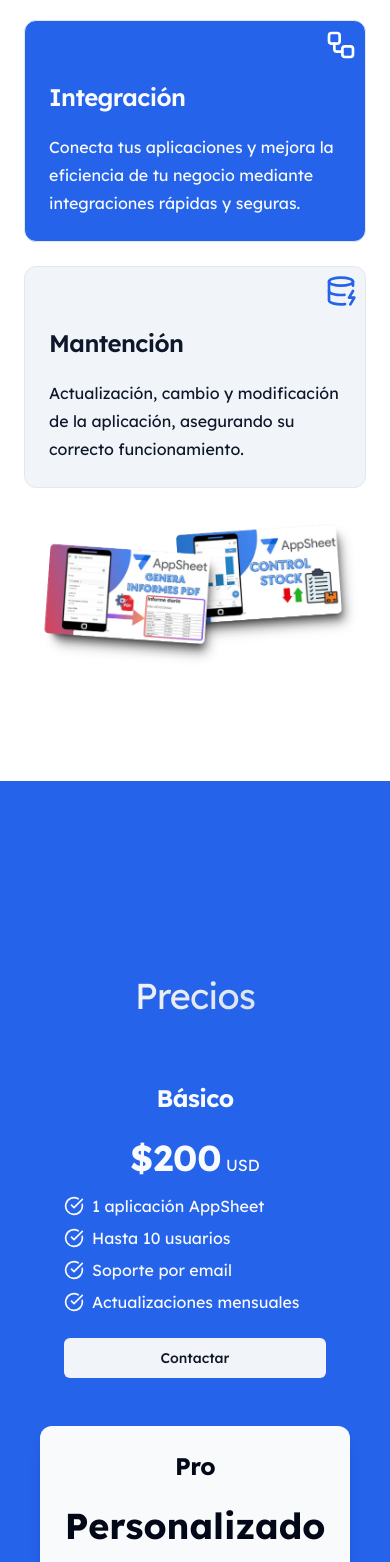
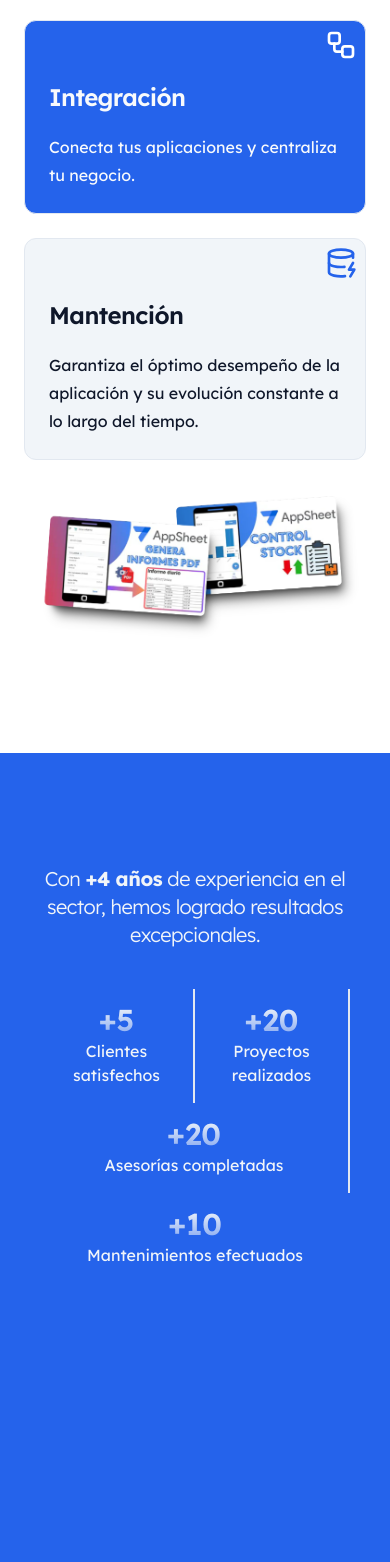
Before and after one commit to devfranciscogonzalez/landing, a Next.js app: page / in a window 390 px wide. Shown: the part 1720-3282 px from the top of the page. Built offline with nearby package versions, Linux system fonts and the light colour scheme.

Commit message:
Add SuccessStories component and integrate into Home page; refactor Services component

```diff
--- a/app/page.tsx
+++ b/app/page.tsx
@@ -5,6 +5,7 @@ import Footer from "@/components/Footer";
 import Header from "@/components/Header";
 import Hero from "@/components/Hero";
 import Services from "@/components/Services";
+import SuccessStories from "@/components/SuccessStories";
 
 export default function Home() {
   return (
@@ -14,6 +15,7 @@ export default function Home() {
         <Hero />
         <Services />
         {/* <Features /> */}
+        <SuccessStories />
         <Pricing />
         <FAQ />
         <Contact />
--- a/components/Services.tsx
+++ b/components/Services.tsx
@@ -1,51 +1,14 @@
-import {
-  CardContent,
-  CardDescription,
-  CardHeader,
-  CardTitle,
-} from "@/components/ui/card";
+import { CardContent, CardHeader, CardTitle } from "@/components/ui/card";
 import { MagicCard } from "@/components/ui/magic-card";
-import Image from "next/image";
 import services from "@/public/images/services.png";
-import { TypographyH2, TypographyLead, TypographyP } from "./ui/typography";
-import { Zap } from "lucide-react";
-import dev from "@/public/images/dev.png";
-// bg-gradient-to-b from-primary
 import {
   Blocks,
+  DatabaseZap,
   MessageCircleQuestion,
-  Workflow,
-  DatabaseZap,
+  Workflow
 } from "lucide-react";
-import { Badge } from "./ui/badge";
-
-const keywords = {
-  development: [
-    "personalización",
-    "agilidad",
-    "optimización",
-    "escalabilidad",
-    "innovación",
-  ],
-  consulting: [
-    "reducción de costos",
-    "agilidad en el desarrollo",
-    "enfoque estratégico",
-    "aprovechamiento de tecnología no-code",
-  ],
-  integration: [
-    "automatización",
-    "conectividad",
-    "eficiencia operativa",
-    "sinergia digital",
-  ],
-  maintenance: [
-    "continuidad del servicio",
-    "prevención de fallos",
-    "soporte técnico",
-    "mejora continua",
-  ],
-};
+import Image from "next/image";
+import { TypographyH2, TypographyLead, TypographyP } from "./ui/typography";
 
 export default function Services() {
   return (
@@ -78,11 +41,6 @@ export default function Services() {
             <TypographyP>
               Software a medida que escala contigo y optimizan tus procesos.
             </TypographyP>
-            {/* <div className="flex flex-wrap mt-4 gap-1">
-              {keywords.development.map((keyword) => (
-                <Badge variant="secondary" key={keyword} className="bg-white text-primary">{keyword}</Badge>
-              ))}
-            </div> */}
           </CardContent>
         </MagicCard>
         <MagicCard
@@ -112,8 +70,7 @@ export default function Services() {
           </CardHeader>
           <CardContent>
             <TypographyP>
-              Conecta tus aplicaciones y mejora la eficiencia de tu negocio
-              mediante integraciones rápidas y seguras.
+              Conecta tus aplicaciones y centraliza tu negocio.
             </TypographyP>
           </CardContent>
         </MagicCard>
@@ -133,11 +90,15 @@ export default function Services() {
           </CardHeader>
           <CardContent>
             <TypographyP>
-              Actualización, cambio y modificación de la aplicación, asegurando
-              su correcto funcionamiento.
+              Garantiza el óptimo desempeño de la aplicación y su evolución
+              constante a lo largo del tiempo.
             </TypographyP>
           </CardContent>
         </MagicCard>
+        {/* <TypographyH2 className="text-center mt-10 text-primary-foreground">
+          ¿Quieres saber más sobre nuestros servicios?
+        </TypographyH2> */}
+
       </div>
     </section>
   );
--- /dev/null
+++ b/components/SuccessStories.tsx
@@ -0,0 +1,46 @@
+import { TypographyLead } from "./ui/typography";
+
+export default function SuccessStories() {
+  const stories = [
+    {
+      text: "Clientes satisfechos",
+      text_number: "+5",
+    },
+    {
+      text: "Proyectos realizados",
+      text_number: "+20",
+    },
+    {
+      text: "Asesorías completadas",
+      text_number: "+20",
+    },
+    {
+      text: "Mantenimientos efectuados",
+      text_number: "+10",
+    },
+  ];
+
+  return (
+    <section className="flex flex-col justify-center w-full px-6 py-28 bg-primary">
+      <div className="w-full max-w-5xl m-auto px-4 md:px-6">
+        <TypographyLead className="max-w-2xl text-center mx-auto text-secondary">
+          Con <span className="font-bold">+4 años</span> de experiencia en el
+          sector, hemos logrado resultados excepcionales.
+        </TypographyLead>
+        <div className="flex flex-wrap justify-center mt-10">
+          {stories.map(({ text, text_number }) => (
+            <div
+              key={text}
+              className="flex flex-1 flex-col justify-center gap-1 px-6 py-4 text-center border-r-2 last:border-r-0"
+            >
+              <span className="text-3xl text-center font-semibold leading-none sm:text-7xl bg-gradient-to-b from-secondary bg-clip-text text-secondary/50">
+                {text_number}
+              </span>
+              <span className="text-md text-muted">{text}</span>
+            </div>
+          ))}
+        </div>
+      </div>
+    </section>
+  );
+}
```
Also changed, not shown: public/images/image.png (added).
